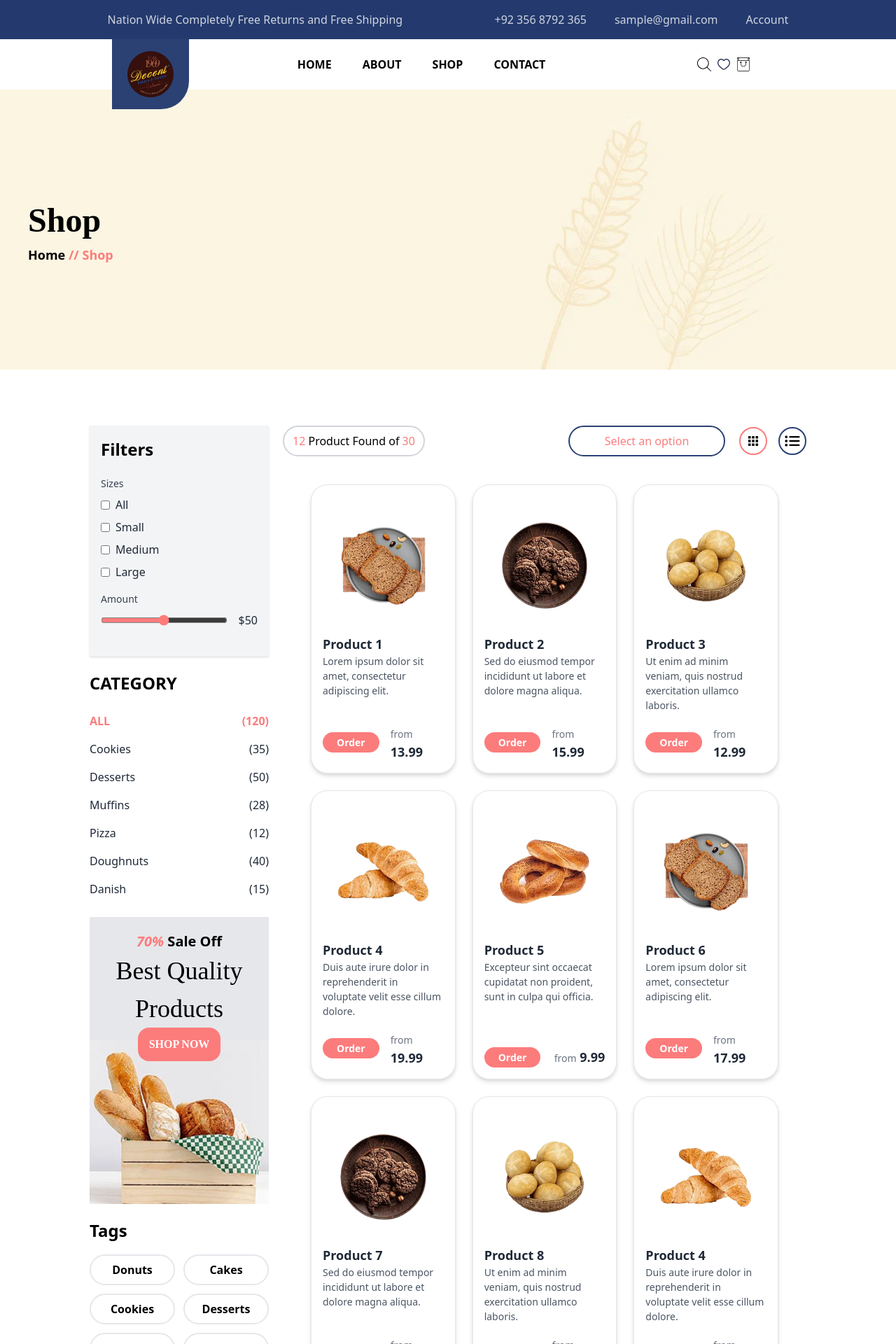
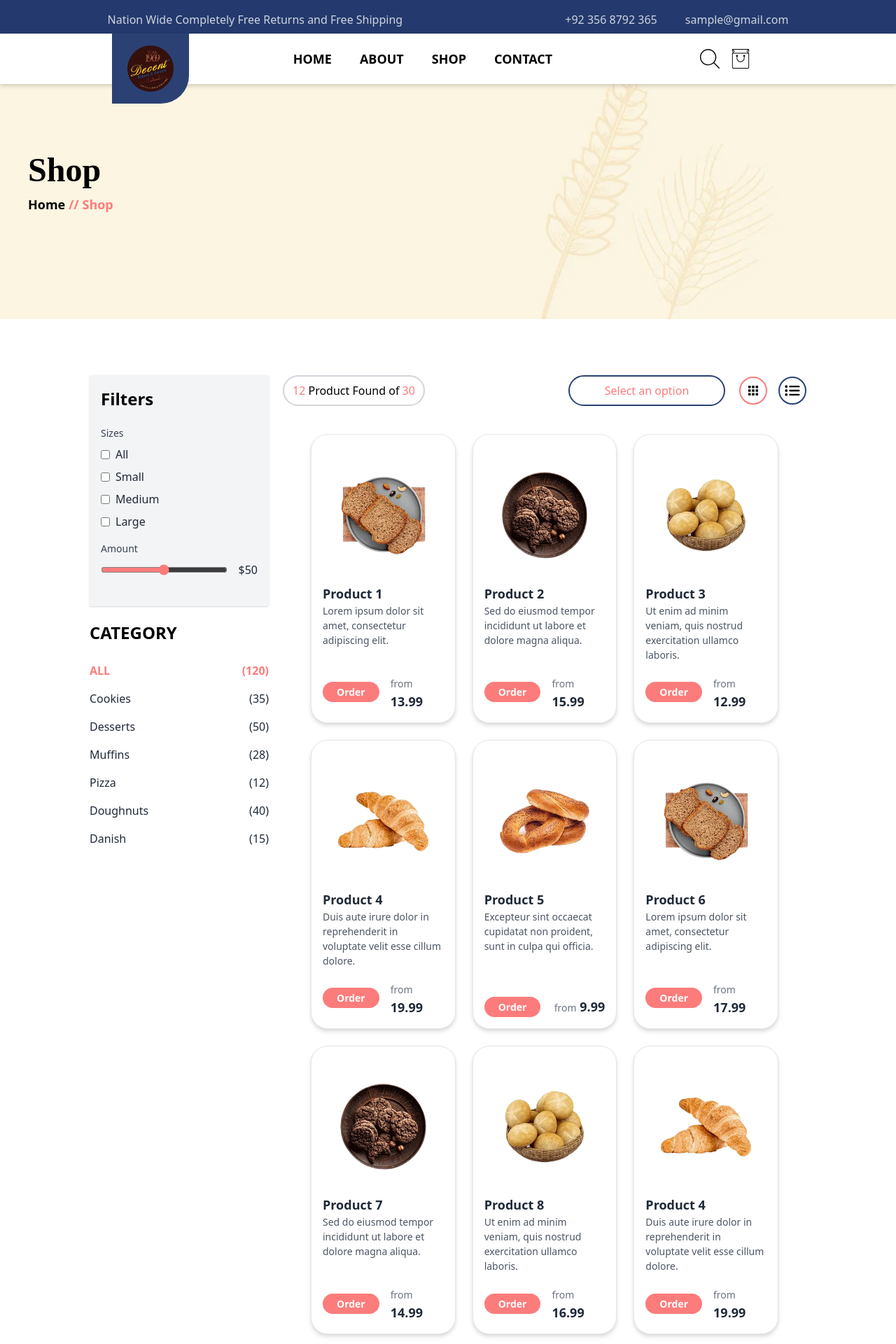
Before and after one commit to daniits/decentbakeryswl, a React (Vite) app: page /shop in a window 1280 px wide. Shown: the top 1920 px of the page at 70% size. Built offline with nearby package versions, Linux system fonts and the light colour scheme; a web font is replaced by a local one.

Commit message:
some admin adjustments

```diff
--- a/src/components/Layout/Navbar/Navbar.jsx
+++ b/src/components/Layout/Navbar/Navbar.jsx
@@ -1,101 +1,64 @@
-import React, { useState } from 'react'
-import { Link } from 'react-router-dom'
-import SvgIcon from '../../../../public/images/Svgicon'
-import Logo from "/images/icons/logo.png"
-import Drawer from '../../UI/Drawer'
-
+import React, { useState, useEffect } from 'react';
+import { Link } from 'react-router-dom';
+import SvgIcon from '../../../../public/images/Svgicon';
+import Logo from "/images/icons/logo.png";
+import Drawer from '../../UI/Drawer';
 
 const Navbar = () => {
-
-    const [isHeartActive, setHeartActive] = useState(true);
+    const [isScrolled, setIsScrolled] = useState(false);
     const [isBagActive, setBagActive] = useState(true);
-
-
     const [showDrawer, setShowDrawer] = useState(false);
 
-    const handleOpenDrawer = () => {
-        setShowDrawer(true);
-    };
+    useEffect(() => {
+        const handleScroll = () => {
+            setIsScrolled(window.scrollY > 50);
+        };
 
-    const handleCloseDrawer = () => {
-        setShowDrawer(false);
-    };
-
+        window.addEventListener("scroll", handleScroll);
+        return () => window.removeEventListener("scroll", handleScroll);
+    }, []);
 
     return (
-        <nav className="flex items-center sm:justify-end lg:justify-between h-[9vh] px-10 lg:px-52 py-4 relative text-black bg-white">
-            {/* Left: Bakery */}
-            <div className="flex items-center justify-center z-50 bg-blue top-0 h-[100px] w-[110px] absolute rounded-br-[40px] left-10 lg:left-40">
-                <div className="flex flex-col items-center">
-                    <img src={Logo} alt="backeryLOGO" className="w-[60%] h-auto" />
-                </div>
+        <nav className={`fixed left-0 w-full flex items-center h-[9vh] px-6 lg:px-52 py-4 bg-white shadow-md z-50 transition-all duration-300
+            ${isScrolled ? "top-0" : "lg:top-12"}`}>
+
+            {/* Logo Section (Preserved for all screens) */}
+            <div className="absolute left-6 lg:left-40 top-0 bg-blue h-[100px] w-[110px] flex items-center justify-center rounded-br-[40px] z-50">
+                <img src={Logo} alt="bakeryLOGO" className="w-[60%] h-auto" />
             </div>
 
-            {/* Center Links */}
-            <div className="hidden lg:flex flex-grow justify-center items-center gap-5 font-semibold">
-                <Link
-                    to="/home"
-                    className="hover:text-white rounded-lg px-3 py-2 transition-all duration-300 ease-in-out hover:bg-[url('/images/icons/menu_shape.png')]"
-                >
-                    HOME
-                </Link>
-                <Link
-                    to="/about"
-                    className="hover:text-white rounded-lg px-3 py-2 transition-all duration-300 ease-in-out hover:bg-[url('/images/icons/menu_shape.png')]"
-                >
-                    ABOUT
-                </Link>
-                <Link
-                    to="/shop"
-                    className="hover:text-white rounded-lg px-3 py-2 transition-all duration-300 ease-in-out hover:bg-[url('/images/icons/menu_shape.png')]"
-                >
-                    SHOP
-                </Link>
-                <Link
-                    to="/contact"
-                    className="hover:text-white rounded-lg px-3 py-2 transition-all duration-300 ease-in-out hover:bg-[url('/images/icons/menu_shape.png')]"
-                >
-                    CONTACT
-                </Link>
+            {/* Center Links (Hidden on small screens, shown on large screens) */}
+            <div className="hidden lg:flex flex-grow justify-center items-center gap-10 font-semibold">
+                {["home", "about", "shop", "contact"].map((item) => (
+                    <Link
+                        key={item}
+                        to={`/${item}`}
+                        className="hover:text-pink text-lg font-semibold hover:font-bold">
+                        {item.toUpperCase()}
+                    </Link>
+                ))}
             </div>
 
-            {/* Right Section */}
-            <div className="flex gap-10 items-center lg:right-[10px]">
-                {/* Icons */}
-                <div className='flex gap-2'>
-                    <SvgIcon iconName="search" className="w-5 h-auto cursor-pointer" />
-                    <div onMouseEnter={() => setHeartActive(false)} onMouseLeave={() => setHeartActive(true)}>
-                        <Link to="/favourite">
-                        {isHeartActive ? (
-                            <SvgIcon iconName="heart" className="w-5 h-auto cursor-pointer" />
-                        ) : (
-                            <SvgIcon iconName="heartTwo" className="w-5 h-auto cursor-pointer" />
-                        )}
+            {/* Right Section (Icons & Drawer) */}
+            <div className="flex gap-6 lg:gap-10 items-center ml-auto">
+                {/* Search & Bag Icons */}
+                <div className="flex gap-4">
+                    <SvgIcon iconName="search" className="w-7 h-auto cursor-pointer" />
+                    <div onMouseEnter={() => setBagActive(false)} onMouseLeave={() => setBagActive(true)}>
+                        <Link to="/cart/:productId">
+                            <SvgIcon iconName={isBagActive ? "bag" : "bagTwo"} className="w-7 h-auto cursor-pointer" />
                         </Link>
                     </div>
-                    <div onMouseEnter={() => setBagActive(false)} onMouseLeave={() => setBagActive(true)}>
-                        <Link to="/cart/:productId">
-                            {isBagActive ? (
-                                <SvgIcon iconName="bag" className="w-5 h-auto cursor-pointer" />
-                            ) : (
-                                <SvgIcon iconName="bagTwo" className="w-5 h-auto cursor-pointer" />
-                            )}
-                        </Link>
-                        {/* Drawer Trigger */}
-                    </div>
                 </div>
-                <div className="lg:hidden ">
-                    <Drawer showDrawer={showDrawer} handleClose={handleCloseDrawer} />
-                    <SvgIcon
-                        iconName="threeLines"
-                        onClick={handleOpenDrawer}
-                        className="w-5 h-5 cursor-pointer"
-                    />
+
+                {/* Drawer for Small Screens */}
+                <div className="lg:hidden">
+                    <Drawer showDrawer={showDrawer} handleClose={() => setShowDrawer(false)} />
+                    <SvgIcon iconName="threeLines" onClick={() => setShowDrawer(true)} className="w-7 h-7 cursor-pointer" />
                 </div>
             </div>
         </nav>
+    );
+};
 
-    )
-}
-
-export default Navbar
+export default Navbar;
--- a/src/components/Layout/TopNav/TopNav.jsx
+++ b/src/components/Layout/TopNav/TopNav.jsx
@@ -2,7 +2,7 @@ import React from 'react'
 
 const TopNav = () => {
     return (
-        <div className='bg-[#243a6e] flex sm:h-[17vh] md:h-[7vh] px-[12%] text-[#cfd4df] sm:justify-center lg:justify-between items-center'>
+        <div className='bg-[#243a6e] flex sm:h-[10vh] md:h-[7vh] px-[12%] text-[#cfd4df] sm:justify-center lg:justify-between items-center'>
             <div className='sm:hidden lg:block'>
                 <h3>Nation Wide Completely Free Returns and Free Shipping</h3>
             </div>
@@ -15,9 +15,6 @@ const TopNav = () => {
                     sample@gmail.com
                     <span className="absolute sm:hidden md:block right-[-15%] top-1/2 h-5 w-[1px] bg-pink-500 transform -translate-y-1/3"></span>
                 </h3>
-                <h3>
-                    Account
-                </h3>
             </div>
 
         </div>
--- a/src/components/Pages/Home/Home.jsx
+++ b/src/components/Pages/Home/Home.jsx
@@ -11,7 +11,7 @@ const Home = () => {
     return (
         <>
             <div className="no-scrollbar">
-                <div className=' bg-[#fff3cd;] h-[85vh] flex sm:flex-col lg:flex-row sm:gap-5 lg:gap-0 sm:px-16 lg:px-40 py-[70px] justify-between relative'>
+                <div className=' bg-[#fff3cd;] h-[85vh] sm:mt-10 md:mt-0 flex sm:flex-col lg:flex-row sm:gap-5 lg:gap-0 sm:px-16 lg:px-40 py-[70px] justify-between relative'>
                     <div className='sm:w-[60vw] lg:w-[35vw] sm:text-center lg:text-start sm:justify-center mx-auto sm:mt-0 lg:mt-40'>
                         <div className=' flex flex-col  sm:gap-2 md:gap-5'>
                             <h1 className='sm:text-[30px] md:text-[30px] lg:text-[40px] font-semibold font-playfair'>Quality Products Bakery Items</h1>
@@ -27,7 +27,7 @@ const Home = () => {
                     </div>
                 </div>
                 <img src="/images/icons/miniCake1.webp" alt="" className='absolute sm:top-[35%] lg:top-[25%] left-[10%]   sm:w-[7%] md:w-[8%] lg:w-[8%] h-auto' />
-                <img src="/images/icons/miniCake2.webp" alt="" className='absolute sm:top-[30%] lg:top-[20%] left-[42%]   sm:w-[7%] md:w-[8%] lg:w-[8%] h-auto' />
+                <img src="/images/icons/miniCake2.webp" alt="" className='absolute sm:top-[22%] lg:top-[20%] left-[42%]   sm:w-[7%] md:w-[8%] lg:w-[8%] h-auto' />
                 <img src="/images/icons/miniCake3.webp" alt="" className='absolute sm:top-[35%] lg:top-[25%] right-[4%]   sm:w-[7%] md:w-[8%] lg:w-[8%] h-auto' />
                 <img src="/images/icons/miniCake4.webp" alt="" className='absolute bottom-[4%] left-[3%]  sm:w-[7%] md:w-[8%] lg:w-[8%] h-auto' />
                 <img src="/images/icons/miniCake5.webp" alt="" className='absolute bottom-[4%] right-[3%] sm:w-[7%] md:w-[8%] lg:w-[8%] h-auto' />
--- a/src/components/Pages/Home/Sections/NewProducts/Products.jsx
+++ b/src/components/Pages/Home/Sections/NewProducts/Products.jsx
@@ -6,7 +6,7 @@ const Products = () => {
 
 
   return (
-    <div className=" p-0">
+    <div className="p-0 flex flex-col items-center gap-10">
       <h2 className="text-center text-2xl font-bold text-gray-700 mb-8">Our Products</h2>
       <div
         className={` grid grid-cols-1 sm:grid-cols-1 md:grid-cols-2 lg:grid-cols-4 gap-6 sm:px-10 lg:px-32 transition-all duration-1000 `}
@@ -36,6 +36,9 @@ const Products = () => {
           </div>
         ))}
       </div>
+      <Link to="/shop">
+        <button className="bg-blue text-white hover:text-pink hover:bg-transparent border-2 border-blue hover:border-pink w-fit px-3 py-1 rounded-lg font-semibold">Show More</button>
+      </Link>
     </div>
   );
 };
--- a/src/components/Pages/Home/Sections/TopSale/TopSale.jsx
+++ b/src/components/Pages/Home/Sections/TopSale/TopSale.jsx
@@ -1,4 +1,5 @@
 import React from 'react';
+import { Link } from 'react-router-dom';
 
 const TopSale = () => {
     return (
@@ -14,9 +15,11 @@ const TopSale = () => {
                     <p className="text-sm md:text-base lg:text-lg">
                         Lorem ipsum dolor sit amet consectetur adipisicing elit. Dolore, sunt. Voluptatum in repellendus tempora illum sit neque natus quibusdam eveniet.
                     </p>
+                    <Link to="/shop">
                     <button className="bg-[#fc7c7c] animated-button text-sm hover:animate-fade-slide-up transition-colors duration-300 px-8 py-4 rounded-xl font-medium">
                         <span>SHOP NOW</span>
                     </button>
+                    </Link>
                 </div>
             </div>
         </div>
--- a/src/components/Pages/Shop/Sections/SidePanel.jsx
+++ b/src/components/Pages/Shop/Sections/SidePanel.jsx
@@ -105,25 +105,7 @@ const SidePanel = () => {
                 </div>
             </div>
 
-            <div className="flex flex-col items-center bg-gray-200 ">
-                <div className="p-5 flex flex-col items-center">
-                    <h3 className="text-xl font-semibold"><span className="text-pink italic">70%</span> Sale Off</h3>
-                    <h3 className="text-4xl text-center font-playfair">Best Quality Products</h3>
-                    <button className='bg-pink animated-button font-playfair hover:animate-fade-slide-up transition-colors duration-300 px-3 py-1 lg:px-4 lg:py-3 rounded-2xl text-white font-semibold'>
-                        <span>SHOP NOW</span>
-                    </button>
-                </div>
-                <img src="/images/image/cropBanner1.jpg" className='mt-[-50px]' />
-            </div>
 
-            <div className='flex flex-col gap-4'>
-            <h3 className="text-2xl font-bold">Tags</h3>
-            <div className="grid grid-cols-2 gap-3">
-                {tags.map((tag, i)=>(
-                    <button key={i} className="bg-white text-black hover:text-white hover:bg-pink border-2 border-gray-200 font-semibold rounded-full py-2 px-3">{tag}</button>
-                ))}
-            </div>
-            </div>
         </div>
     )
 }
```
Also changed, not shown: src/components/Auth/Admin/Pages/Products.jsx (+64 -23 lines).
